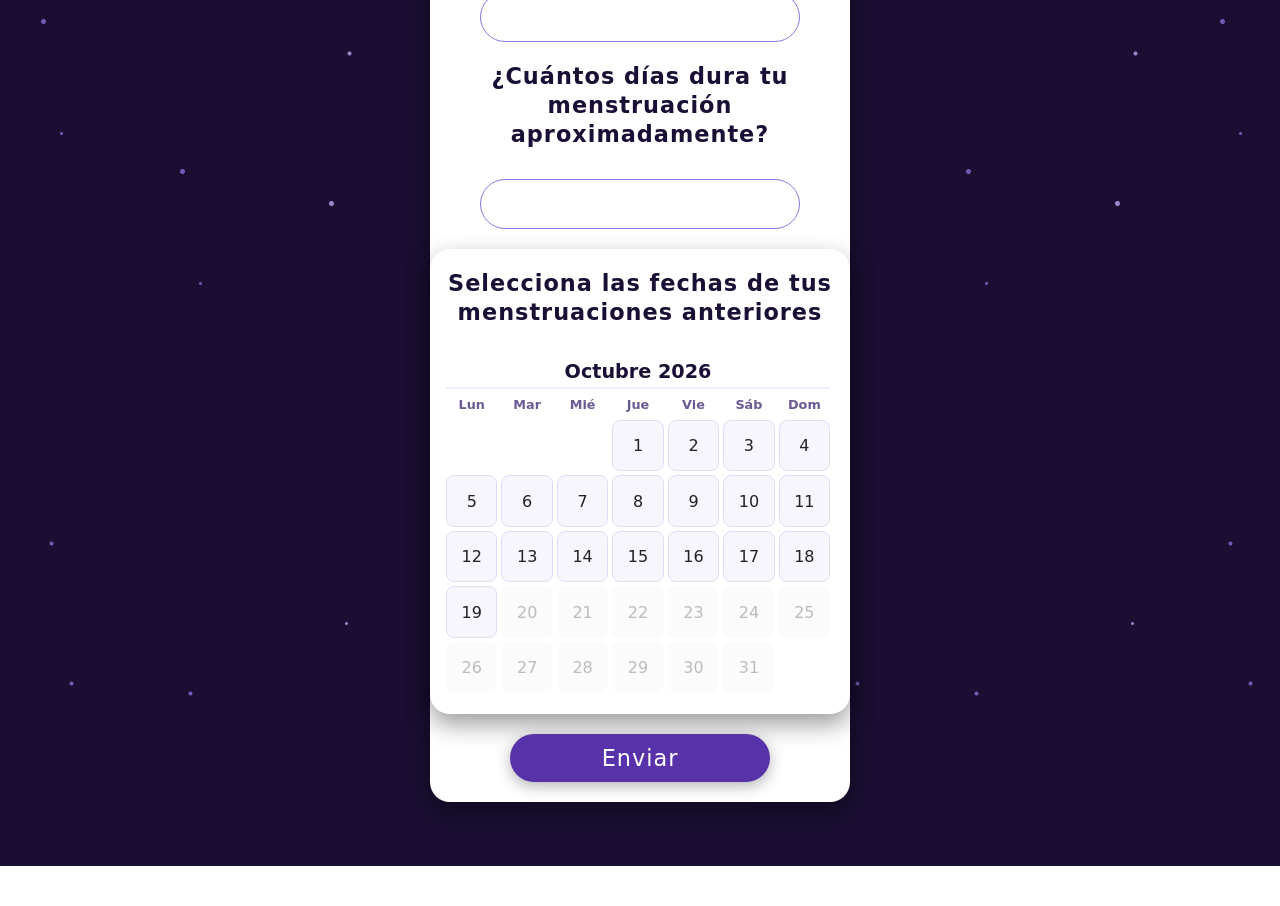
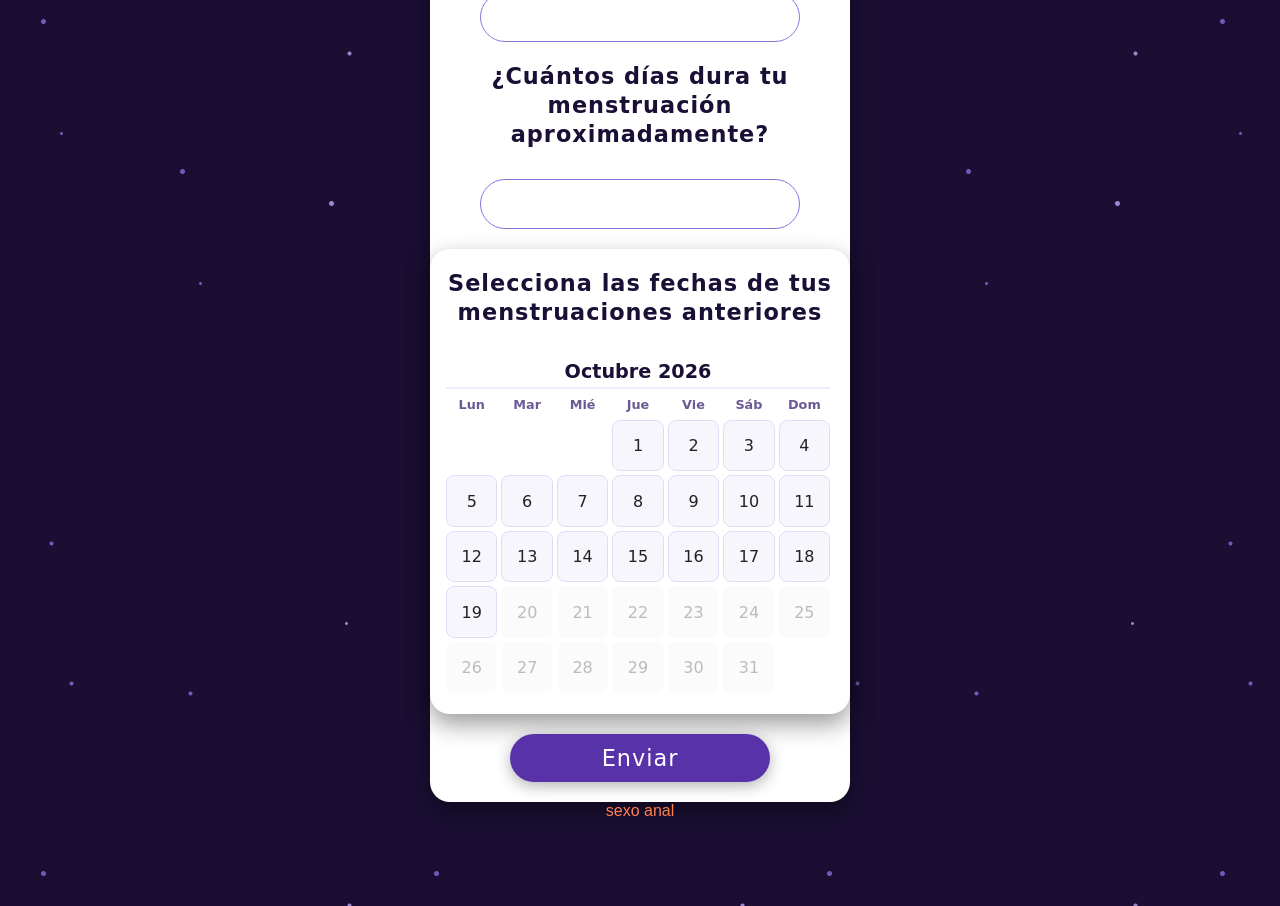
Before and after one commit to franciscadarling/Marea, a website: page log-in/formulario/formulario.html in a window 1280 px wide. Shown: the part 883-1789 px from the top of the page. Before the commit the page ends 1749 px from the top, so only its background shows below. Drawn offline with Linux system fonts and the light colour scheme; a web font is replaced by a local one.

Commit message:
si era esta tonteria me suicido

```diff
--- a/log-in/formulario/formulario.css
+++ b/log-in/formulario/formulario.css
@@ -234,3 +234,9 @@ body {
   background-color: #f0f0f0;
   border-color: transparent;
 }
+
+.mensaje-error{
+  color: coral;
+  height:5dvh;
+  font-family: "Gaegu", sans-serif;
+}
--- a/log-in/formulario/formulario.html
+++ b/log-in/formulario/formulario.html
@@ -63,8 +63,8 @@
                 </div>
                 <button type= submit class="boton-enviar">Enviar</button>
             </form>
-            <div id="mensajeError" class="mensaje-error"></div>
         </div>
+        <p id="mensajeError" class="mensaje-error">sexo anal</p>
     </main>
 </body>
 </html>
```
